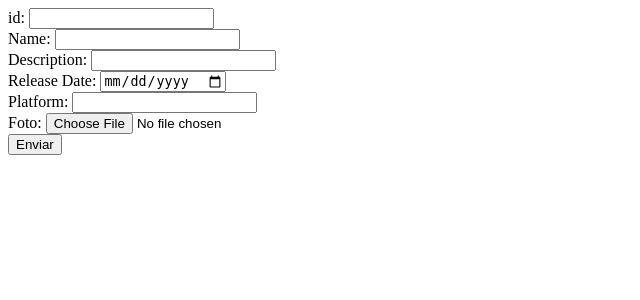
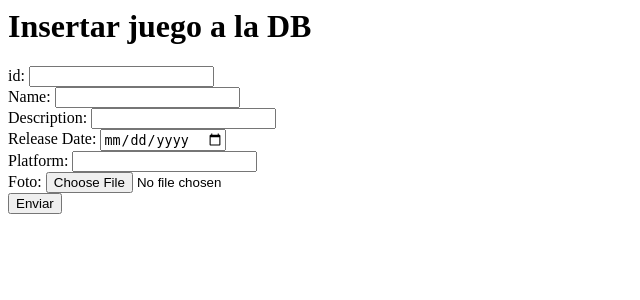
Before and after one commit to z0s3r77/DATABASE-TRABJO, a Flask app: page / in a window 1280 px wide. Shown: the top 300 px of the page, without its empty margins (0-640 px from the left). Run offline with Flask 2, Linux system fonts and the light colour scheme.

Commit message:
feature(*): Un titulillo

```diff
--- a/app/templates/formulario.html
+++ b/app/templates/formulario.html
@@ -1,3 +1,4 @@
+<h1> Insertar juego a la DB </h1>
 <form action="#" method="post" enctype="multipart/form-data">
   <label for="id">id:</label>
   <input type="text" id="id" name="id" required><br>
@@ -19,3 +20,4 @@
 
   <input type="submit" value="Enviar">
 </form>
+</body>
```
